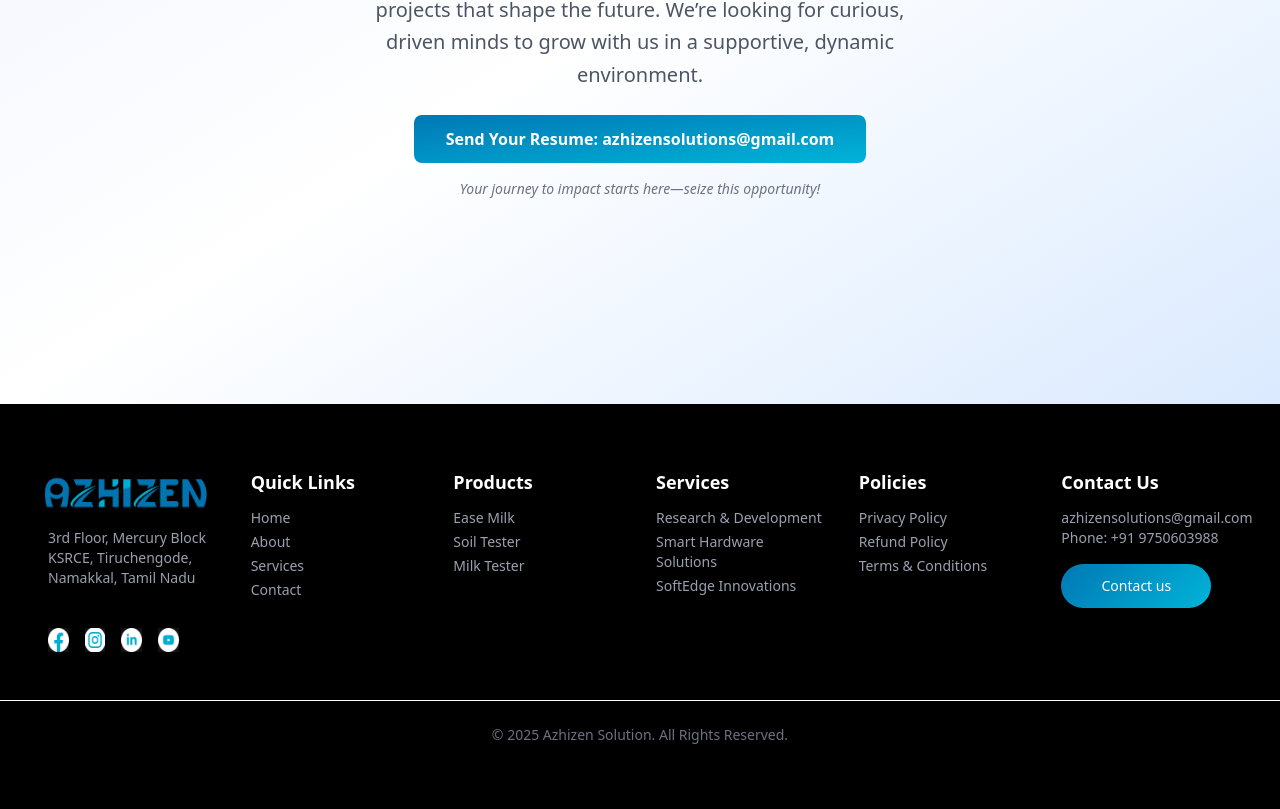
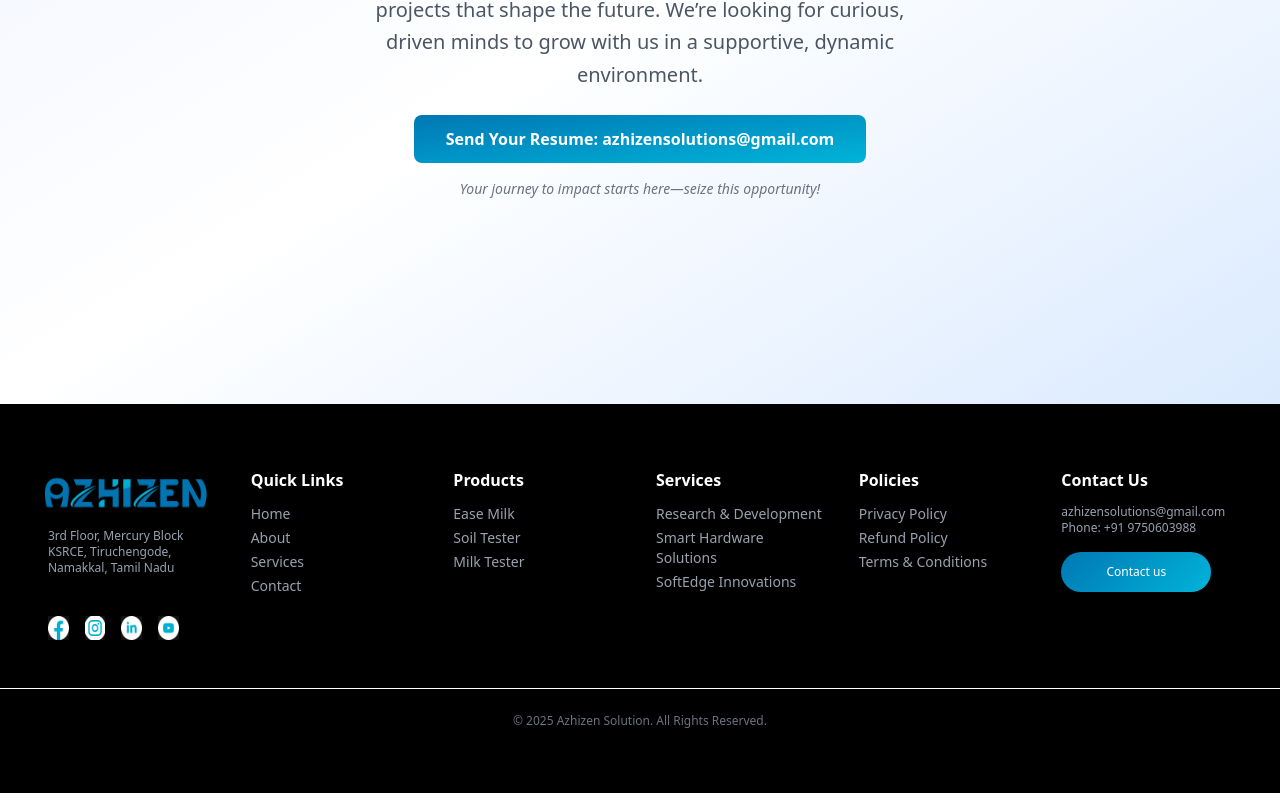
Before and after one commit to kowsi-moon/Azhizen-Porfolio, a React (Vite) app: page /carrer in a window 1280 px wide. Shown: the part 396-1205 px from the top of the page. Built offline with nearby package versions, Linux system fonts and the light colour scheme; a web font is replaced by a local one.

Commit message:
ipad isssue fixed

```diff
--- a/src/components/FooterSection.jsx
+++ b/src/components/FooterSection.jsx
@@ -61,7 +61,7 @@
             className="w-full h-10 2xl:h-14 mb-4 2xl:mb-6 rounded-lg mt-1 -ml-2"
             alt="Azhizen Logo"
           />
-          <p className="text-gray-400 text-sm 2xl:text-base">
+          <p className="text-gray-400 text-sm md:text-xs 2xl:text-base">
             3rd Floor, Mercury Block <br />KSRCE, Tiruchengode, Namakkal, Tamil Nadu
           </p>
           <div className="flex justify-center space-x-4 2xl:space-x-6 mt-10 2xl:mt-12 mr-10">
@@ -90,7 +90,7 @@
 
         {/* Quick Links */}
         <div>
-          <h4 className="text-lg 2xl:text-xl font-semibold mb-3 2xl:mb-4">Quick Links</h4>
+          <h4 className="text-lg md:text-base 2xl:text-xl font-semibold mb-3 2xl:mb-4">Quick Links</h4>
           <ul className="space-y-1 2xl:space-y-2 text-gray-400">
             <li>
               <a href="/" className="hover:text-white">
@@ -117,7 +117,7 @@
 
         {/* Products */}
         <div>
-          <h4 className="text-lg 2xl:text-xl font-semibold mb-3 2xl:mb-4">Products</h4>
+          <h4 className="text-lg md:text-base 2xl:text-xl font-semibold mb-3 2xl:mb-4">Products</h4>
           <ul className="space-y-1 2xl:space-y-2 text-gray-400">
             <li>
               <a className="hover:text-white">
@@ -139,7 +139,7 @@
 
         {/* Services */}
         <div>
-          <h4 className="text-lg 2xl:text-xl font-semibold mb-3 2xl:mb-4">Services</h4>
+          <h4 className="text-lg md:text-base 2xl:text-xl font-semibold mb-3 2xl:mb-4">Services</h4>
           <ul className="space-y-1 2xl:space-y-2 text-gray-400">
             <li>
               <a className="hover:text-white">
@@ -161,7 +161,7 @@
 
         {/* Policies */}
         <div>
-          <h4 className="text-lg 2xl:text-xl font-semibold mb-3 2xl:mb-4">Policies</h4>
+          <h4 className="text-lg md:text-base 2xl:text-xl font-semibold mb-3 2xl:mb-4">Policies</h4>
           <ul className="space-y-1 2xl:space-y-2 text-gray-400">
             <li>
               <a className="hover:text-white">
@@ -182,15 +182,15 @@
         </div>
 
         {/* Contact Us */}
-        <div>
-          <h4 className="text-lg 2xl:text-xl font-semibold mb-3 2xl:mb-4">Contact Us</h4>
-          <p className="text-gray-400 mb-4 text-sm 2xl:text-base">
+        <div className="md:text-left">
+  <h4 className="text-lg md:text-base 2xl:text-xl font-semibold mb-3 2xl:mb-4">Contact Us</h4>
+  <p className="text-gray-400 mb-4 text-sm md:text-xs 2xl:text-base">
     azhizensolutions@gmail.com
     <br />
     Phone: +91 9750603988
   </p>
   <button
-            className="text-white px-6 2xl:px-8 py-3 2xl:py-4 rounded-full transition-all hover:brightness-110 w-[150px] 2xl:w-[180px] text-sm 2xl:text-base"
+    className="text-white px-6 2xl:px-8 py-3 2xl:py-4 rounded-full transition-all hover:brightness-110 w-[150px] 2xl:w-[180px] text-sm md:text-xs 2xl:text-base"
     style={{ background: "linear-gradient(135deg, #0078B4 0%, #00B4D9 100%)" }}
     onClick={handleContactClick}
     aria-label="Contact us"
@@ -291,7 +291,7 @@
       <div className="w-screen px-0 mx-[-1.5rem] sm:mx-[-2rem] lg:mx-[-3rem] 2xl:mx-[-4rem] mt-10 sm:mt-12 2xl:mt-16">
         <hr className="border-t border-white" />
       </div>
-      <div className="text-center text-gray-500 mt-4 sm:mt-6 text-sm 2xl:text-base">
+      <div className="text-center text-gray-500 mt-4 sm:mt-6 text-sm md:text-xs 2xl:text-base">
         © 2025 Azhizen Solution. All Rights Reserved.
       </div>
     </footer>
--- a/src/components/HeroSection.jsx
+++ b/src/components/HeroSection.jsx
@@ -79,26 +79,28 @@
           <button
             className="rounded bg-gradient-to-br from-[#0078B4] to-[#00B4D9] text-white px-4 py-2 text-xs hover:brightness-110"
           >
-            Get Started ->
+            Get Started
           </button>
         </div>
       </div>
 
       {/* Tablet, Desktop, and 4K View */}
-      <div className="hidden sm:block bg-white min-h-screen flex items-center px-4 sm:px-6 lg:px-8 2xl:px-12 relative sm:mt-16 lg:mt-32">
-<div className="hidden sm:block bg-white min-h-screen flex items-center px-4 sm:px-6 lg:px-8 2xl:px-12 relative sm:mt-20 md:mt-0 lg:mt-32">
-          <div className="w-full sm:w-3/4 lg:w-1/2 mb-8 sm:mb-0">
+      <div className="hidden sm:block bg-white h-auto lg:min-h-screen flex items-center px-4 sm:px-6 lg:px-8 2xl:px-12 relative py-15 sm:py-12 lg:py-0 mt-20">
+  <div className="w-full sm:w-3/4 lg:w-1/2">
     <h1
       className="text-3xl sm:text-4xl lg:text-5xl 2xl:text-6xl font-bold text-black leading-tight mb-6 sm:ml-4 lg:ml-10 2xl:ml-12"
       style={{ fontFamily: "Poppins, sans-serif" }}
     >
-              <span className="text-blue-500" style={{ color: "#00B4D9" }}>Let's </span>Pioneer.Produce.Propel <br />
+      <span className="text-blue-500" style={{ color: "#00B4D9" }}>Let's </span>
+      Pioneer.Produce.Propel <br />
       Innovate At <span className="text-blue-500" style={{ color: "#00B4D9" }}>Azhizen</span>
     </h1>
+
     <p className="text-gray-600 mb-8 max-w-sm sm:max-w-md lg:max-w-lg 2xl:max-w-xl text-sm sm:text-base lg:text-lg 2xl:text-xl sm:ml-4 lg:ml-10 2xl:ml-12">
       Master in-demand skills with expert-led training in MedTech, DeepTech, EduTech, and beyond.
       Kickstart your career journey with innovation, insight, and industry excellence.
     </p>
+
     <div className="flex space-x-4 sm:ml-4 lg:ml-10 2xl:ml-12">
       <button
         className="text-white px-4 sm:px-5 lg:px-6 2xl:px-8 py-2 sm:py-2.5 lg:py-3 2xl:py-4 rounded-full transition-all hover:brightness-110 w-28 sm:w-32 lg:w-40 2xl:w-48 text-xs sm:text-sm lg:text-base 2xl:text-lg"
@@ -115,7 +117,7 @@
       </button>
     </div>
   </div>
-        </div>
+
   <div
     className="absolute right-0 w-1/3 sm:w-1/4 lg:w-1/5 2xl:w-1/6 h-full bg-gradient-to-br from-[#017FB8] to-[#01ABD3] blur-[35.5px] opacity-25 z-0 ipad-half-circle"
     style={{
@@ -124,8 +126,8 @@
       overflow: 'hidden',
     }}
   ></div>
+</div>
 
-      </div>
     </div>
   );
 };
--- a/src/components/ServicesSection.jsx
+++ b/src/components/ServicesSection.jsx
@@ -19,9 +19,9 @@
   };
 
   return (
-<section className="relative bg-white w-full overflow-x-hidden mt-0 md:mt-0 lg:mt-16 xl:mt-20">
-<div className="md:bg-[#00B4D9] md:absolute md:inset-0 md:h-full md:w-[100vw]"></div>
-      <div className="relative w-full px-4 sm:px-6 lg:px-8 2xl:px-12 py-8 sm:py-12 lg:py-16 2xl:py-20 max-w-7xl 2xl:max-w-[1920px] mx-auto">
+    <section className="relative bg-white w-full overflow-x-hidden mt-0 md:mt-0 lg:mt-16 xl:mt-20">
+      <div className="md:bg-[#00B4D9] md:absolute md:inset-0 md:h-full md:w-[100vw]"></div>
+      <div className="relative w-full px-4 sm:px-6 md:px-2 lg:px-8 2xl:px-12 py-8 sm:py-12 lg:py-16 2xl:py-20 max-w-7xl 2xl:max-w-[1920px] mx-auto">
         <h2 className="text-2xl sm:text-3xl lg:text-4xl 2xl:text-5xl font-bold text-black md:text-white text-center mb-8 sm:mb-12 lg:mb-16 2xl:mb-20">
           SERVICES WE PROVIDE
         </h2>
```
Lines whose indentation alone changed are shown as unchanged.
